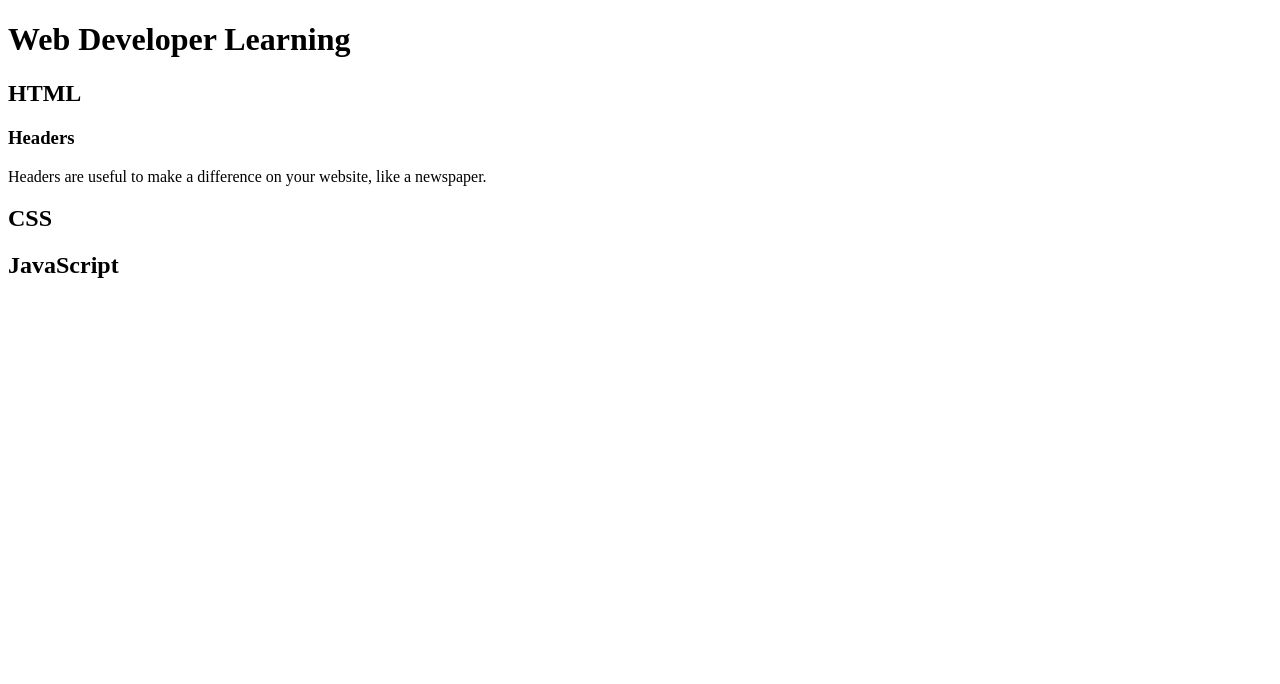
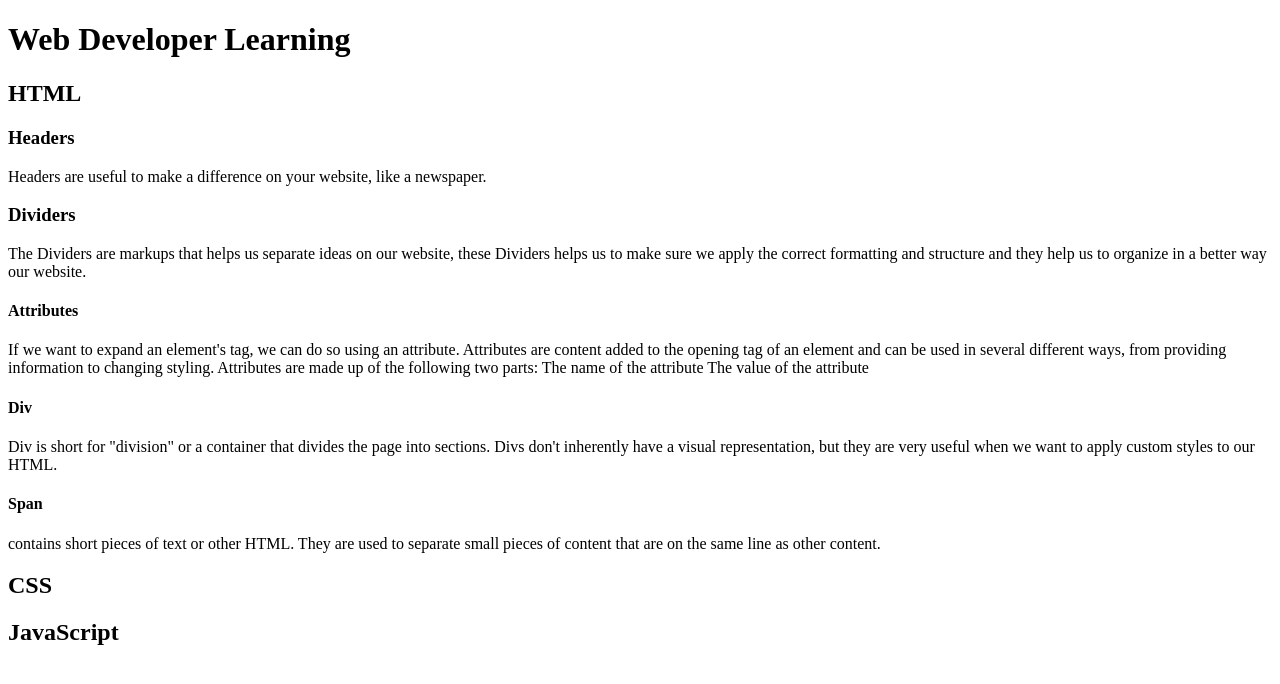
Before and after one commit to oswaldo32s/MLCA, a plain HTML site: page Full stack Developer/Learning Website/index.html in a window 1280 px wide. Drawn offline with Linux system fonts and the light colour scheme.

Commit message:
Add theory to index

```diff
--- a/Full stack Developer/Learning Website/index.html
+++ b/Full stack Developer/Learning Website/index.html
@@ -5,6 +5,25 @@
         <h2>HTML</h2>
         <h3>Headers</h3>
         <p>Headers are useful to make a difference on your website, like a newspaper.</p>
+        <h3>Dividers</h3>
+        <p>The Dividers are markups that helps us separate ideas on our website, these
+            Dividers helps us to make sure we apply the correct formatting and structure
+            and they help us to organize in a better way our website.
+        </p>
+        <h4>Attributes</h4>
+        <p>If we want to expand an element's tag, we can do so using an attribute.
+            Attributes are content added to the opening tag of an element and can be
+             used in several different ways, from providing information to changing styling.
+             Attributes are made up of the following two parts:
+            The name of the attribute
+            The value of the attribute</p>
+        <h4>Div</h4>
+        <p>Div is short for "division" or a container that divides the page into sections.
+            Divs don't inherently have a visual representation, but they are very useful
+             when we want to apply custom styles to our HTML.</p>
+        <h4>Span</h4>
+        <p>contains short pieces of text or other HTML. They are used to separate small
+            pieces of content that are on the same line as other content.</p>
         <h2>CSS</h2>
         <h2>JavaScript</h2>
     </body>
```
Also changed, not shown: 1 other file.
